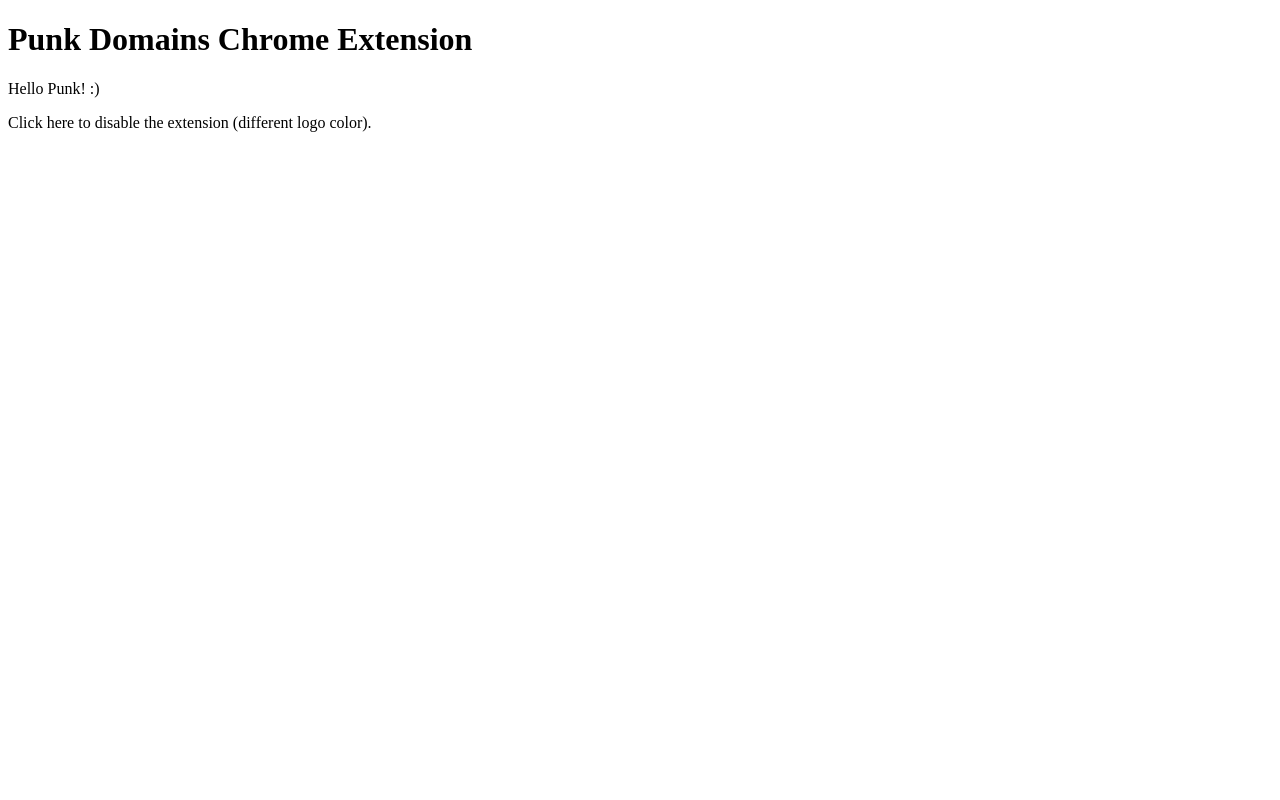
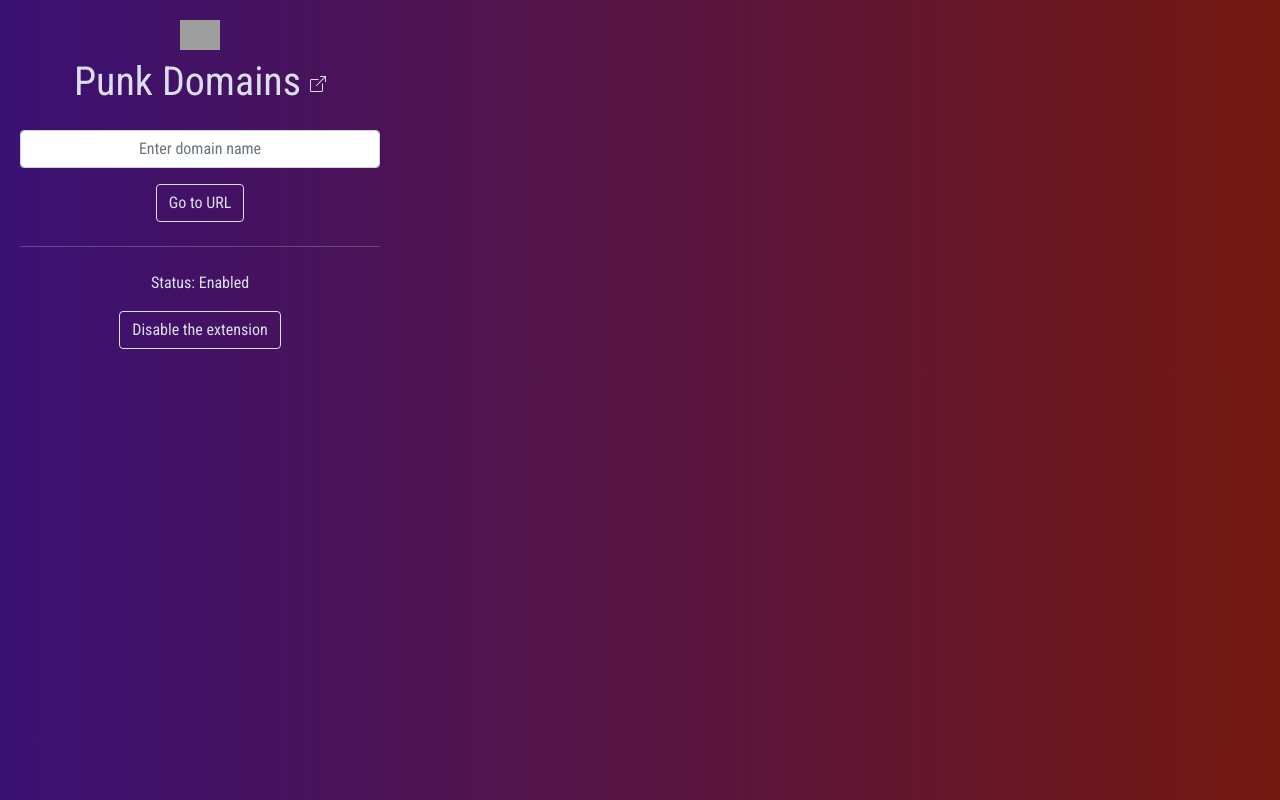
Before and after one commit to punk-domains/punk-chrome-extension, a Vue app: page / in a window 1280 px wide. Built offline with nearby package versions, Linux system fonts and the light colour scheme; grey boxes are pictures that could not be loaded.

Commit message:
extension UI, navigate to URL through extension

```diff
--- a/index.html
+++ b/index.html
@@ -4,6 +4,8 @@
   <meta charset="UTF-8">
   <meta http-equiv="X-UA-Compatible" content="IE=edge">
   <meta name="viewport" content="width=device-width, initial-scale=1.0">
+
+  <link href="https://cdn.jsdelivr.net/npm/bootstrap@5.1.3/dist/css/bootstrap.min.css" rel="stylesheet" integrity="sha384-1BmE4kWBq78iYhFldvKuhfTAU6auU8tT94WrHftjDbrCEXSU1oBoqyl2QvZ6jIW3" crossorigin="anonymous">
 </head>
 <body>
   <div id="app"></div>
--- a/src/App.vue
+++ b/src/App.vue
@@ -1,21 +1,51 @@
 <template>
   <div class="app">
-    <h1>Punk Domains Chrome Extension</h1>
+    <div class="container text-center">
+      <template v-if="domIsReady">
+        <img height="30px" class="mb-2" src="logo-white512.png" />
 
-    <template v-if="domIsReady">
-      <p>Hello Punk! :)</p>
-      <p>Click here to disable the extension (different logo color).</p>
-    </template>
+        <h1>
+          Punk Domains
+          <a href="https://punk.domains" target="_blank" class="punk-url">
+            <svg xmlns="http://www.w3.org/2000/svg" width="16" height="16" fill="currentColor" class="bi bi-box-arrow-up-right" viewBox="0 0 16 16">
+              <path fill-rule="evenodd" d="M8.636 3.5a.5.5 0 0 0-.5-.5H1.5A1.5 1.5 0 0 0 0 4.5v10A1.5 1.5 0 0 0 1.5 16h10a1.5 1.5 0 0 0 1.5-1.5V7.864a.5.5 0 0 0-1 0V14.5a.5.5 0 0 1-.5.5h-10a.5.5 0 0 1-.5-.5v-10a.5.5 0 0 1 .5-.5h6.636a.5.5 0 0 0 .5-.5z"/>
+              <path fill-rule="evenodd" d="M16 .5a.5.5 0 0 0-.5-.5h-5a.5.5 0 0 0 0 1h3.793L6.146 9.146a.5.5 0 1 0 .708.708L15 1.707V5.5a.5.5 0 0 0 1 0v-5z"/>
+            </svg>
+          </a>
+        </h1>
+
+        <div class="mb-4 mt-4">
+          <input
+            v-model="domainEntry"
+            type="text"
+            class="form-control text-center"
+            placeholder="Enter domain name"
+          >
+          <button
+            @click="goToUrl"
+            class="btn btn-primary mt-3"
+          >Go to URL</button>
+        </div>
+
+        <hr />
+
+        <p class="mt-4">Status: Enabled</p>
+
+        <button class="btn btn-primary">Disable the extension</button>
+      </template>
+    </div>
   </div>
 </template>
 
 <script>
-import { domIsReady } from './utils/chrome'
+import { domIsReady } from './utils/chrome';
+import { getTlds } from "./utils/tlds";
 
 export default {
   components: {},
   data() {
     return {
+      domainEntry: null,
       domIsReady: false,
       tabId: ''
     }
@@ -28,10 +58,41 @@
       await domIsReady()
       this.domIsReady = true
     },
+
+    goToUrl() {
+      if (this.domainEntry && this.domainEntry.includes(".") && !this.domainEntry.includes(" ")) {
+        const queryParts = this.domainEntry.split(".");
+
+        if (queryParts.length === 2) {
+          const domainName = queryParts[0];
+          const tld = "." + queryParts[1];
+
+          if (Object.keys(getTlds()).includes(tld)) {
+
+            let baseUrl = "https://punk.domains";
+
+            if (tld === ".klima") {
+              baseUrl = "https://www.kns.earth";
+            }
+
+            const tldData = getTlds()[tld];
+            const fullUrl = baseUrl + "/#/domain/"+tldData.chainId+"/"+queryParts[1]+"/"+domainName;
+
+            window.open(fullUrl, '_blank').focus();
+
+            // TODO: check if URL is in domain data and redirect there if it is
+            //const provider = getFallbackProvider(tldData.chainId);
+          }
+        }
+      }
+
+    }
   },
 }
 </script>
 
-<style>
-
+<style scoped>
+.punk-url {
+  color: #DBDFEA;
+}
 </style>
--- a/src/main.js
+++ b/src/main.js
@@ -1,5 +1,6 @@
 import Vue from 'vue'
 import App from './App.vue'
+import './style.css'
 
 new Vue({
   render: h => h(App),
--- /dev/null
+++ b/src/style.css
@@ -0,0 +1,38 @@
+@import url('https://fonts.googleapis.com/css2?family=Roboto+Condensed:wght@300;400;700&display=swap');
+
+body {
+  font-family: 'Roboto Condensed', sans-serif;
+  background: linear-gradient(90deg, hsla(265, 75%, 26%, 1) 0%, hsla(365, 75%, 26%, 1) 100%);
+  color: #DBDFEA;
+  width: 400px;
+}
+
+.container {
+  padding: 20px;
+}
+
+.btn-primary, .btn-primary:active, .btn-primary:focus, .btn-primary:disabled {
+  background: transparent;
+  border-color: #DBDFEA;
+  box-shadow: none;
+  color: #DBDFEA;
+}
+
+.btn-primary:hover {
+  color: black;
+  border-color: #ffffff;
+  background: #ffffff;
+}
+
+.btn-secondary, .btn-secondary:active, .btn-secondary:focus, .btn-secondary:disabled {
+  background: white;
+  border-color: black;
+  box-shadow: none;
+  color: black;
+}
+
+.btn-secondary:hover {
+  color: black;
+  border-color: #ffffff;
+  background: #ffffff;
+}
--- a/webpack.config.js
+++ b/webpack.config.js
@@ -20,6 +20,7 @@
   new CopyPlugin({
     patterns: [
       { from: "src/assets/img/logo.png" },
+      { from: "src/assets/img/logo-white512.png" },
     ],
   }),
   new MiniCssExtractPlugin(),
@@ -36,7 +37,7 @@
     loader: 'json-loader'
   },
   {
-    test: /\.scss$/i,
+    test: /\.css$/i,
     use: [
       MiniCssExtractPlugin.loader,
       "css-loader",
```
Also changed, not shown: src/assets/img/logo-white512.png (added).
